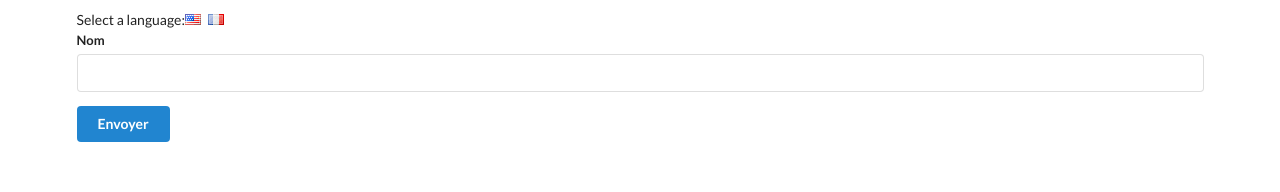
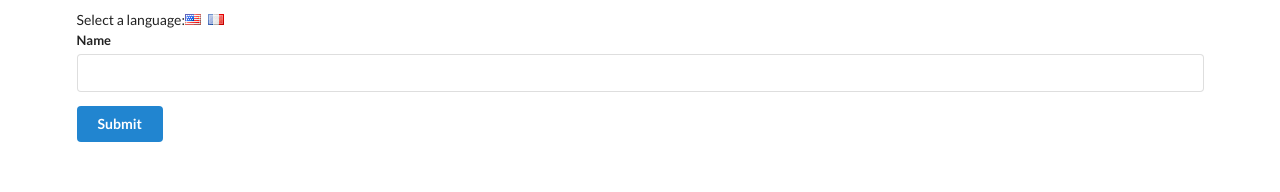
Before and after one commit to Nilugette/translate, a React (Create React App) app: page / in a window 1280 px wide. Shown: the top 192 px of the page. Built offline with nearby package versions, Linux system fonts and the light colour scheme.

Commit message:
Accessing Data with consumers

```diff
--- a/src/components/App.js
+++ b/src/components/App.js
@@ -1,5 +1,7 @@
 import React from 'react';
 import UserCreate from './UserCreate'
+import LanguageContext from '../contexts/LanguageContext'
+
 
 class App extends React.Component {
     state = { language: 'english' }
@@ -16,7 +18,9 @@ class App extends React.Component {
                 <i className="flag us" onClick={() => this.onLanguageChange('english')}></i>
                 <i className="flag fr" onClick={() => this.onLanguageChange('french')}></i>
             </div>
-            <UserCreate/>
+            <LanguageContext.Provider value={this.state.language}>
+                <UserCreate />
+            </LanguageContext.Provider>
         </div>
         )
     }
--- a/src/components/Button.js
+++ b/src/components/Button.js
@@ -2,13 +2,18 @@ import React from 'react';
 import LanguageContext from '../contexts/LanguageContext'
 
 class Button extends React.Component {
-    static contextType = LanguageContext
+    renderSubmit(value) {
+        return value === 'english' ? 'Submit' : 'Envoyer';
+    }
 
     render() {
-        const text = this.context === 'english' ? 'Submit' : 'Envoyer'
         return (
-            <button className="ui button primary">{text}</button>
-        )
+          <button className="ui button primary">
+            <LanguageContext.Consumer>
+              {value => this.renderSubmit(value)}
+            </LanguageContext.Consumer>
+          </button>
+        );
     }
 }
 
```
